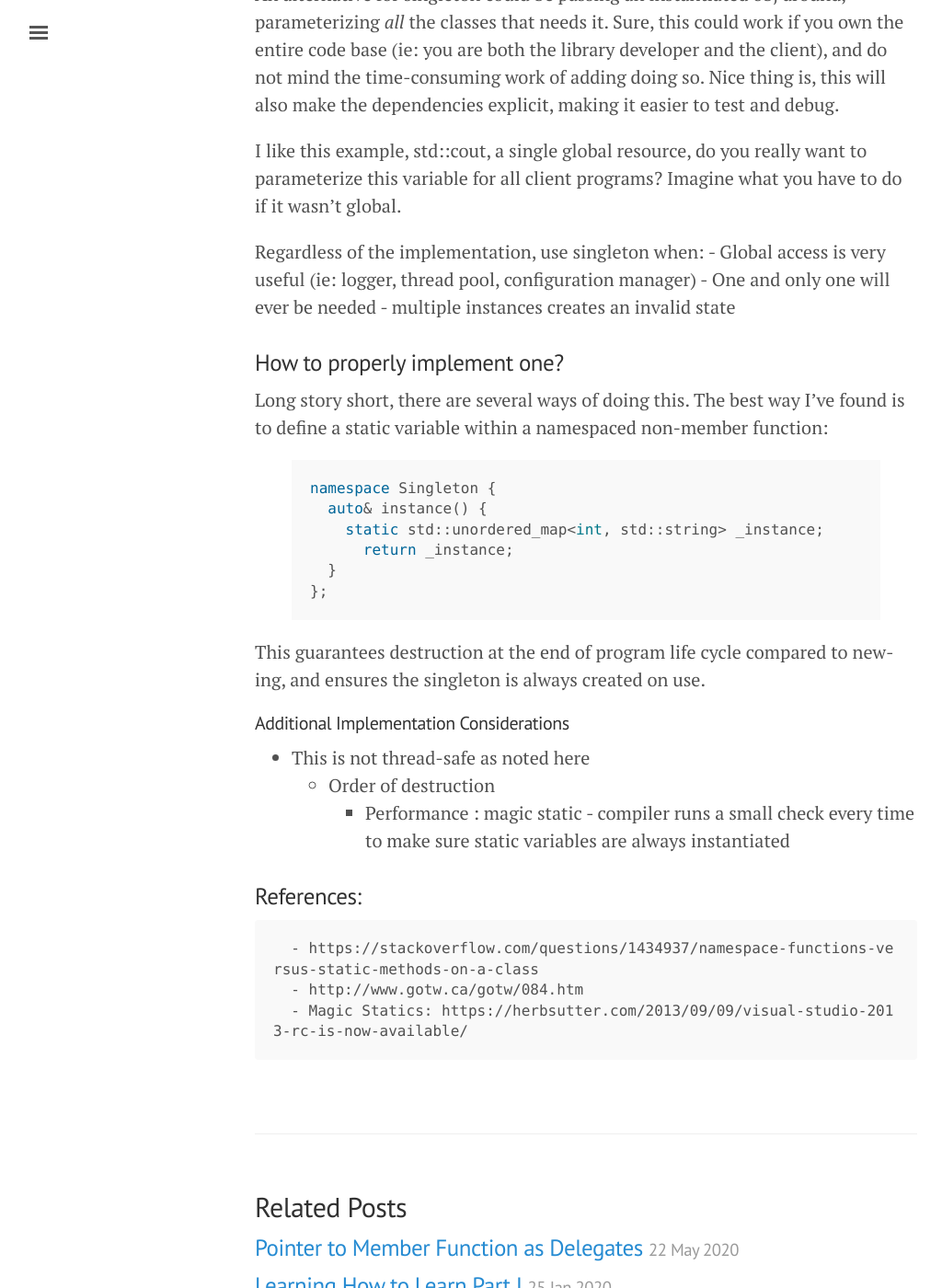
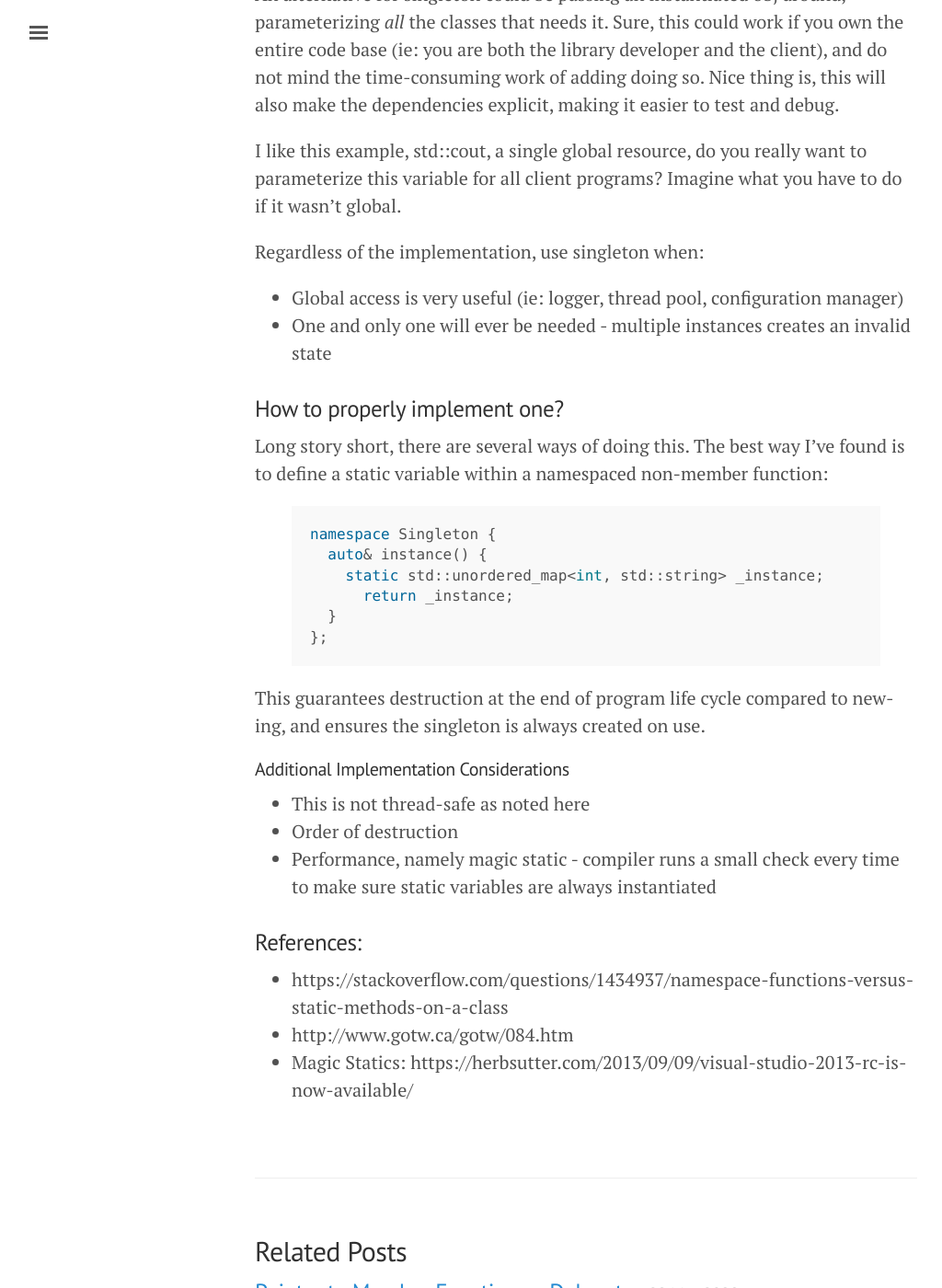
Before and after one commit to Estinox/estinox.github.io, a Jekyll site: the page built from _posts/2020-06-07-singleton.md, in a window 1280 px wide and 1400 px high, scrolled down 890 px. Shown: the whole window at 92% size, without its empty margins (3-1027 px from the left). Built offline with Jekyll 4.4.1, drawn with Linux system fonts in a browser that asks for light colours; comment, search, counter and statistics services are not loaded.

Commit message:
article formatting

```diff
--- a/_posts/2020-06-07-singleton.md
+++ b/_posts/2020-06-07-singleton.md
@@ -18,8 +18,9 @@ An alternative for singleton could be passing an instantiated obj around, parame
 I like this example, std::cout, a single global resource, do you really want to parameterize this variable for all client programs? Imagine what you have to do if it wasn't global.
 
 Regardless of the implementation, use singleton when:
-    - Global access is very useful (ie: logger, thread pool, configuration manager)
-    - One and only one will ever be needed - multiple instances creates an invalid state
+
+- Global access is very useful (ie: logger, thread pool, configuration manager)
+- One and only one will ever be needed - multiple instances creates an invalid state
 
 ### How to properly implement one?
 
@@ -40,11 +41,11 @@ This guarantees destruction at the end of program life cycle compared to new-ing
 
 
 #### Additional Implementation Considerations
-  - This is not thread-safe as noted here
-    - Order of destruction
-      - Performance : magic static - compiler runs a small check every time to make sure static variables are always instantiated
+- This is not thread-safe as noted here
+- Order of destruction
+- Performance, namely  magic static - compiler runs a small check every time to make sure static variables are always instantiated
 
 ### References:
-      - https://stackoverflow.com/questions/1434937/namespace-functions-versus-static-methods-on-a-class
-      - http://www.gotw.ca/gotw/084.htm
-      - Magic Statics: https://herbsutter.com/2013/09/09/visual-studio-2013-rc-is-now-available/
+- https://stackoverflow.com/questions/1434937/namespace-functions-versus-static-methods-on-a-class
+- http://www.gotw.ca/gotw/084.htm
+- Magic Statics: https://herbsutter.com/2013/09/09/visual-studio-2013-rc-is-now-available/
```
